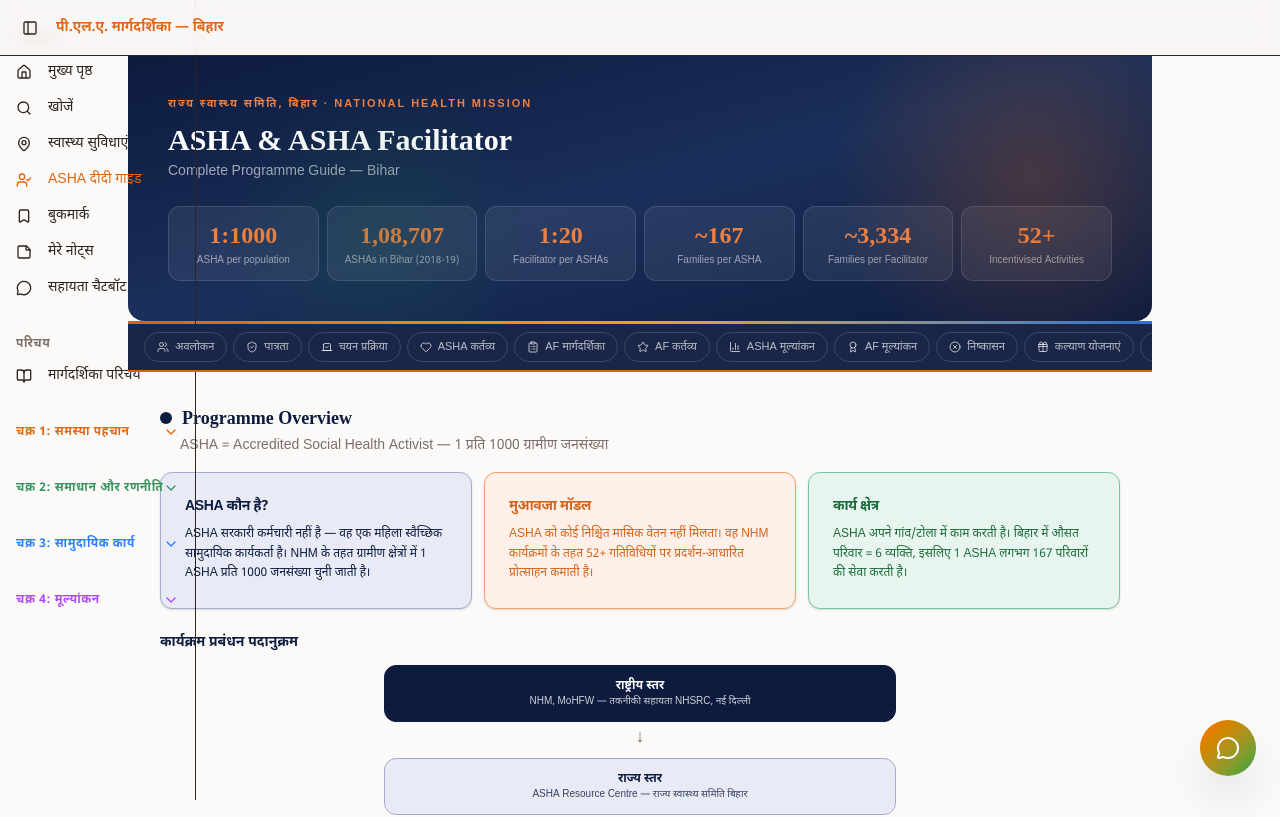
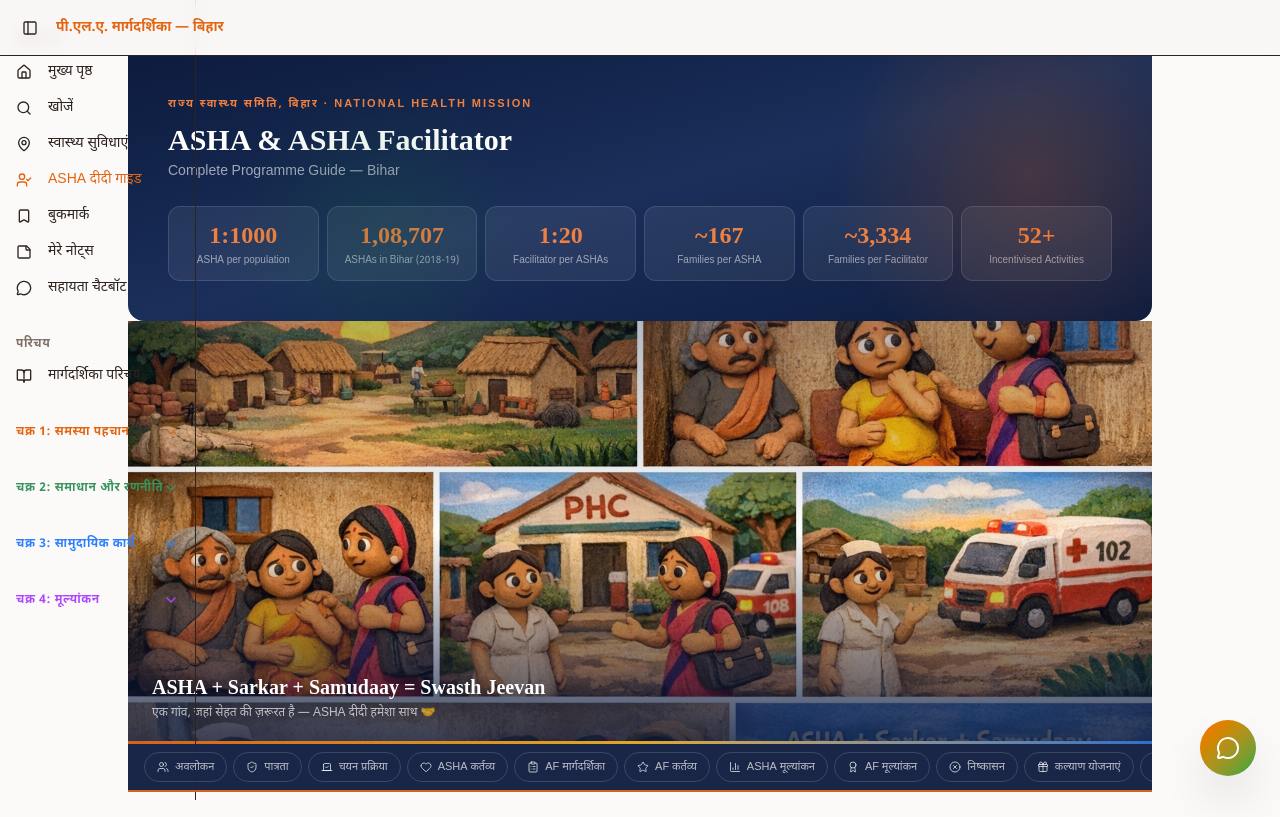
Before and after one commit to deepakanmol26-code/PLA-BIHAR-MODULE, a Next.js app: page /asha in a window 1280 px wide. Shown: the top 817 px of the page. Built offline with nearby package versions, Linux system fonts and the light colour scheme.

Commit message:
Add cinematic ASHA hero illustration with parallax zoom and overlay transition

```diff
--- a/src/app/asha/page.tsx
+++ b/src/app/asha/page.tsx
@@ -87,6 +87,40 @@
                 <span className="text-[10px] text-white/55 leading-tight block mt-1">{s.label}</span>
               </motion.div>
             ))}
+          </div>
+        </motion.div>
+
+        {/* Cinematic ASHA Story Banner */}
+        <motion.div
+          initial={{ opacity: 0, scale: 1.08 }}
+          animate={{ opacity: 1, scale: 1 }}
+          transition={{ duration: 1.2, ease: "easeOut", delay: 0.3 }}
+          className="relative overflow-hidden"
+        >
+          <div className="relative">
+            {/* eslint-disable-next-line @next/next/no-img-element */}
+            <img
+              src="/asha-hero.jpg"
+              alt="ASHA Didi — Ek gaon, jahan sehat ki zarurat hai"
+              className="w-full h-auto object-cover"
+              style={{ maxHeight: "420px", objectPosition: "center 30%" }}
+            />
+            {/* Gradient overlay bottom */}
+            <div className="absolute inset-0 bg-gradient-to-t from-[#0D1B3E]/80 via-transparent to-[#0D1B3E]/30 pointer-events-none" />
+            {/* Text overlay */}
+            <motion.div
+              initial={{ opacity: 0, y: 20 }}
+              animate={{ opacity: 1, y: 0 }}
+              transition={{ delay: 0.8, duration: 0.6 }}
+              className="absolute bottom-0 left-0 right-0 px-6 pb-5"
+            >
+              <p className="text-white text-lg md:text-xl font-bold drop-shadow-lg" style={{ fontFamily: "'Playfair Display', serif" }}>
+                ASHA + Sarkar + Samudaay = Swasth Jeevan
+              </p>
+              <p className="text-white/70 text-xs mt-1 drop-shadow">
+                एक गांव, जहां सेहत की ज़रूरत है — ASHA दीदी हमेशा साथ 🤝
+              </p>
+            </motion.div>
           </div>
         </motion.div>
 
```
Also changed, not shown: public/asha-hero.jpg (added).
